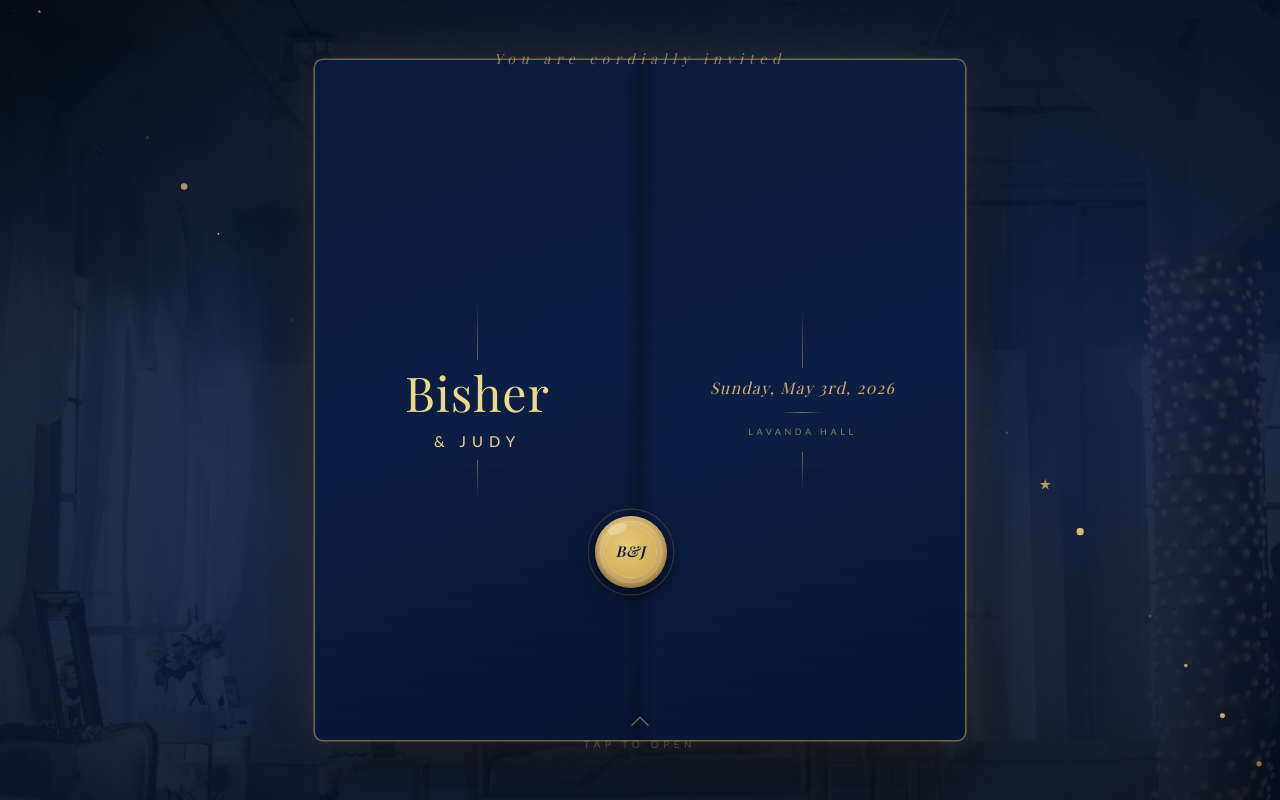
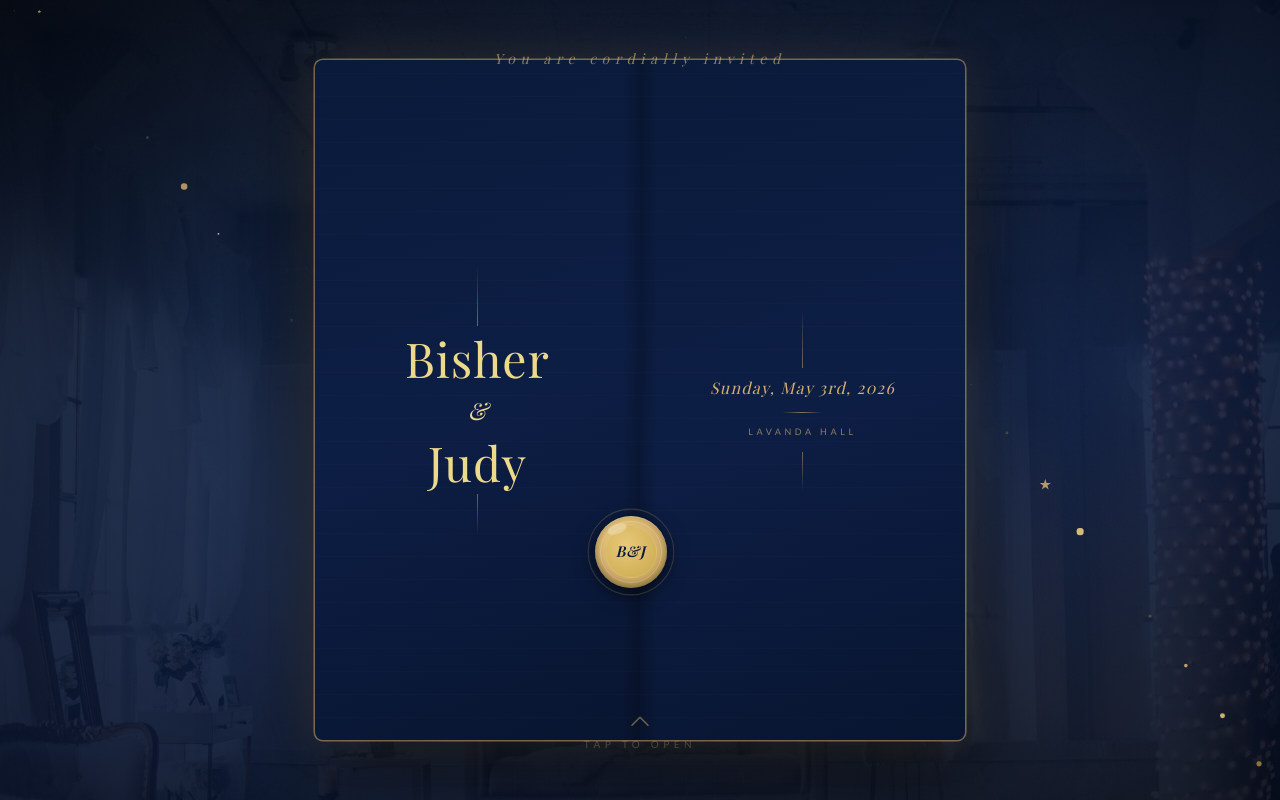
Before and after one commit to nazemms1/wedding, a React (Vite) app: page / in a window 1280 px wide. Built offline with nearby package versions, Linux system fonts and the light colour scheme; a web font is replaced by a local one.

Commit message:
fix:font size

```diff
--- a/src/weddings/bisher/components/EnvelopeIntro.tsx
+++ b/src/weddings/bisher/components/EnvelopeIntro.tsx
@@ -195,20 +195,34 @@ export function EnvelopeIntro({ onOpen }: Props) {
                   color: theme.color.goldLight,
                   lineHeight: 1,
                   letterSpacing: "0.02em",
+                  textAlign: "center",
                 }}
               >
                 {t.partner1}
               </p>
               <p
                 style={{
-                  fontFamily: theme.font.body,
-                  letterSpacing: "0.4em",
-                  textTransform: "uppercase",
+                  fontFamily: theme.font.display,
+                  fontSize: "clamp(16px, 4vw, 24px)",
                   color: theme.color.goldLight,
-                  marginTop: 6,
+                  fontStyle: "italic",
+                  margin: "4px 0",
+                  textAlign: "center",
                 }}
               >
-                &amp; {t.partner2}
+                &amp;
+              </p>
+              <p
+                style={{
+                  fontFamily: theme.font.display,
+                  fontSize: "clamp(28px, 7vw, 48px)",
+                  color: theme.color.goldLight,
+                  lineHeight: 1,
+                  letterSpacing: "0.02em",
+                  textAlign: "center",
+                }}
+              >
+                {t.partner2}
               </p>
               <div
                 style={{
--- a/src/weddings/joudi/components/EnvelopeIntro.tsx
+++ b/src/weddings/joudi/components/EnvelopeIntro.tsx
@@ -243,17 +243,30 @@ export function EnvelopeIntro({ onOpen }: EnvelopeIntroProps) {
               </p>
               <p
                 style={{
-                  fontFamily: theme.font.body,
+                  fontFamily: theme.font.display,
                   fontSize: isMobile
-                    ? "clamp(12px, 1.2vw, 8px)"
-                    : "clamp(15px, 1.5vw, 9px)",
-                  letterSpacing: "0.4em",
-                  textTransform: "uppercase",
+                    ? "clamp(12px, 3vw, 18px)"
+                    : "clamp(16px, 4vw, 24px)",
                   color: theme.color.goldLight,
-                  marginTop: 6,
+                  fontStyle: "italic",
+                  margin: "2px 0",
                 }}
               >
-                &amp; {t.partner2}
+                &amp;
+              </p>
+              <p
+                style={{
+                  fontFamily: theme.font.display,
+                  fontSize: isMobile
+                    ? "clamp(20px, 5vw, 32px)"
+                    : "clamp(28px, 7vw, 48px)",
+                  color: theme.color.goldLight,
+                  lineHeight: 1,
+                  letterSpacing: "0.02em",
+                  textAlign: "center",
+                }}
+              >
+                {t.partner2}
               </p>
               <div
                 style={{
```
